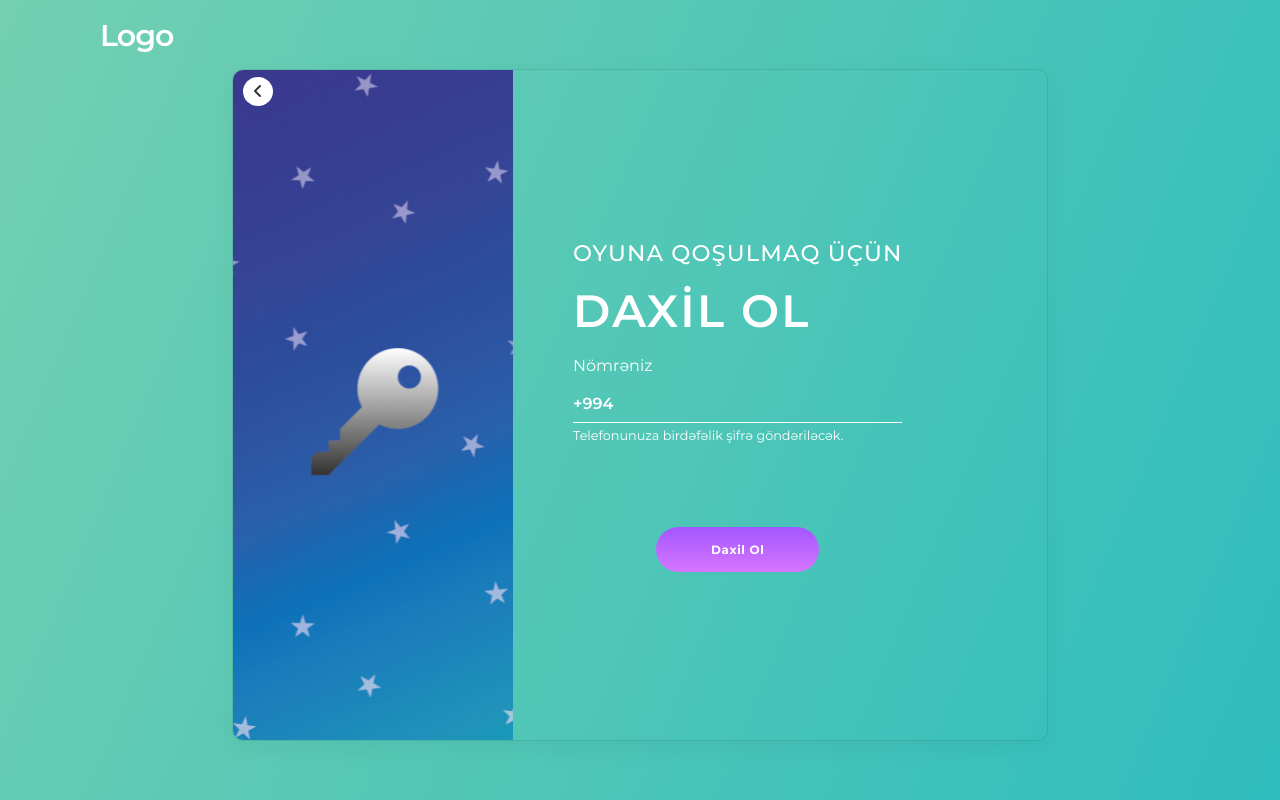
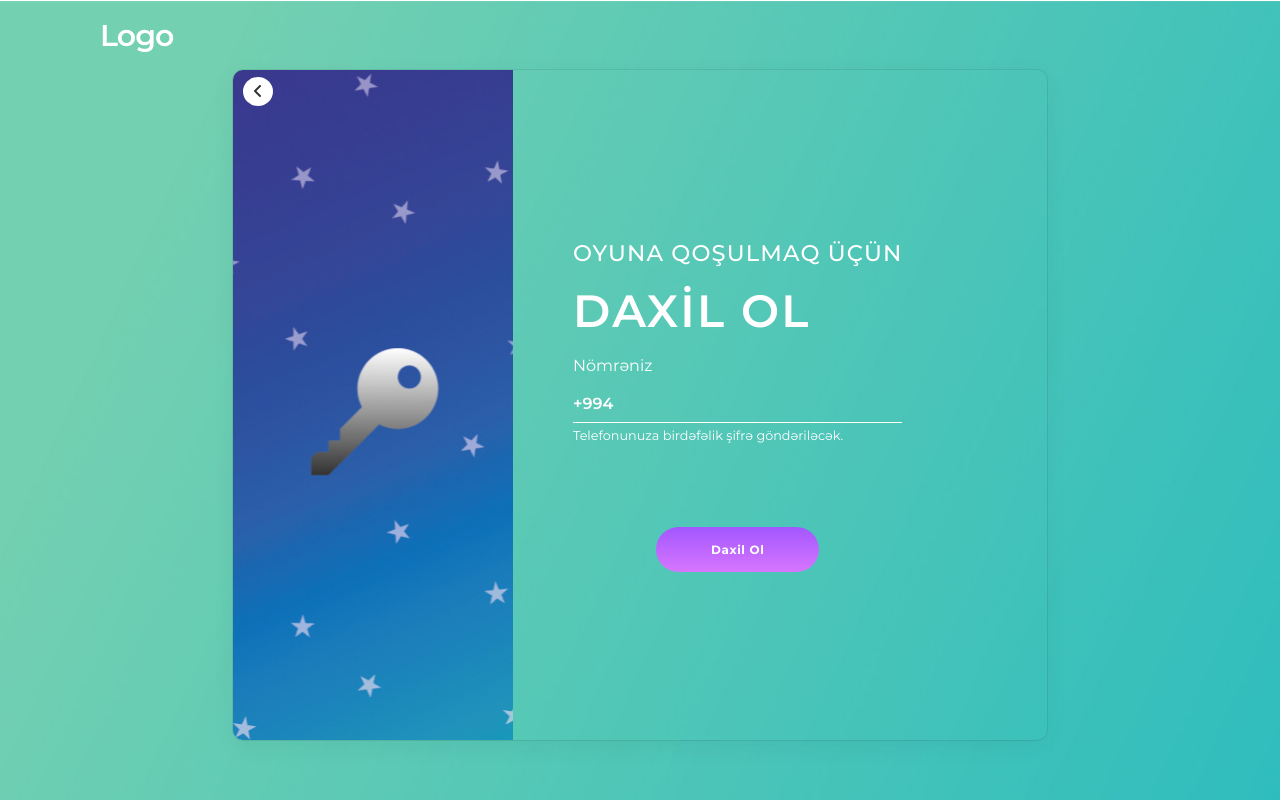
Before and after one commit to Yusif-Bayramov/tezqazan2, a website: page index-file/qeydiyyat.html in a window 1280 px wide. Drawn offline with nearby package versions, Linux system fonts and the light colour scheme.

Commit message:
new edit

```diff
--- a/scss/headerContent.scss
+++ b/scss/headerContent.scss
@@ -1,7 +1,8 @@
 body {
-    background: linear-gradient(112.87deg, #73D0B1 0%, #2FBDBD 100%);
+    background-image: url(../img/BG.jpg);
     background-position: center;
     background-size: cover;
+    background-repeat: no-repeat;
     background-attachment: fixed;
     width: 100%;
 }
--- a/scss/section.scss
+++ b/scss/section.scss
@@ -73,6 +73,7 @@
 #accordion {
     display: none;
     padding-bottom: 10px;
+    height: 700px;
     .accordion-header {
         cursor: pointer;
         color: black;
@@ -93,7 +94,6 @@
         max-height: 0;
         overflow: hidden;
         background-color: #fff;
-        ;
     }
     .accordion-body p {
         padding: 1rem 1.5rem;
```
Also changed, not shown: css/main.css.
